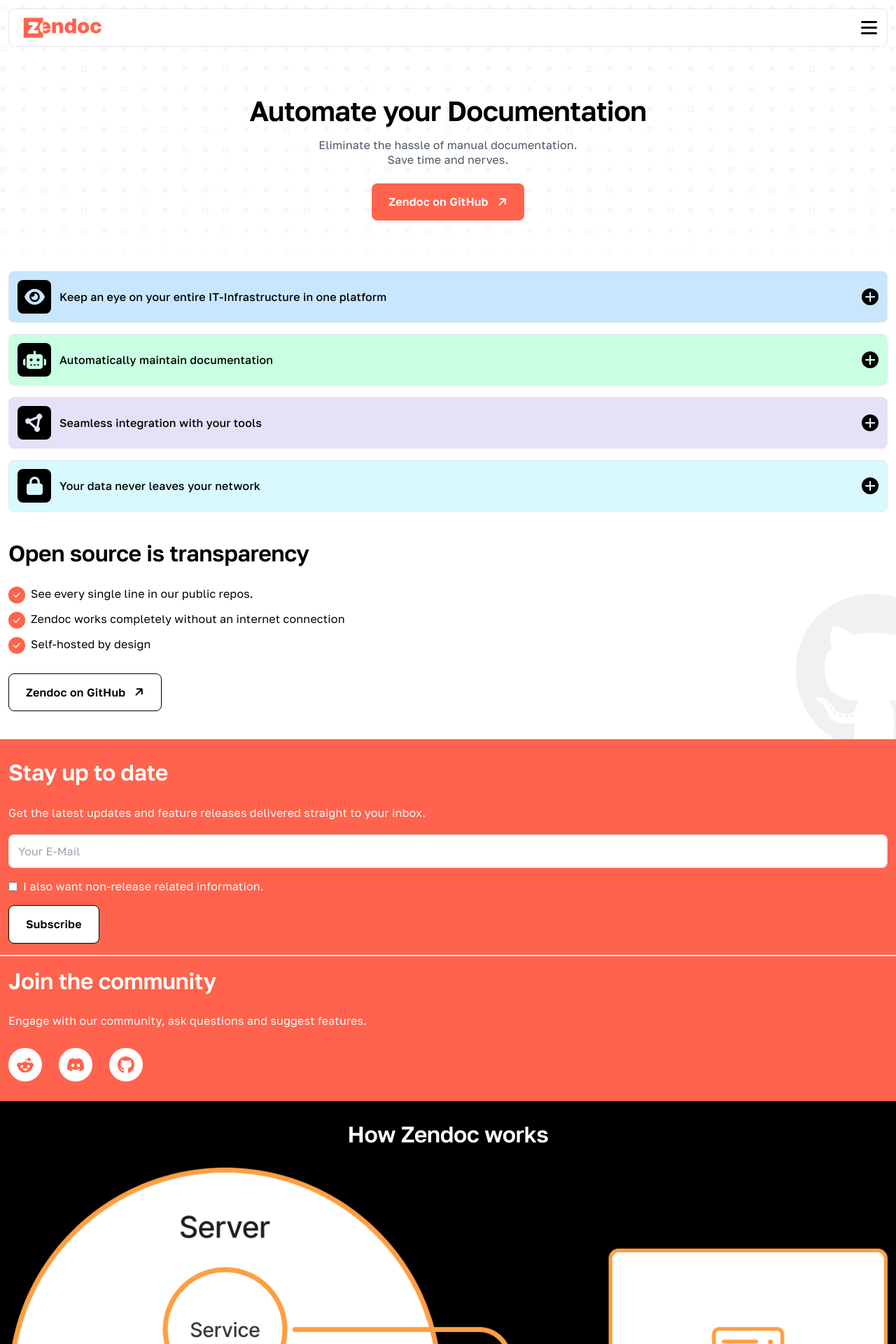
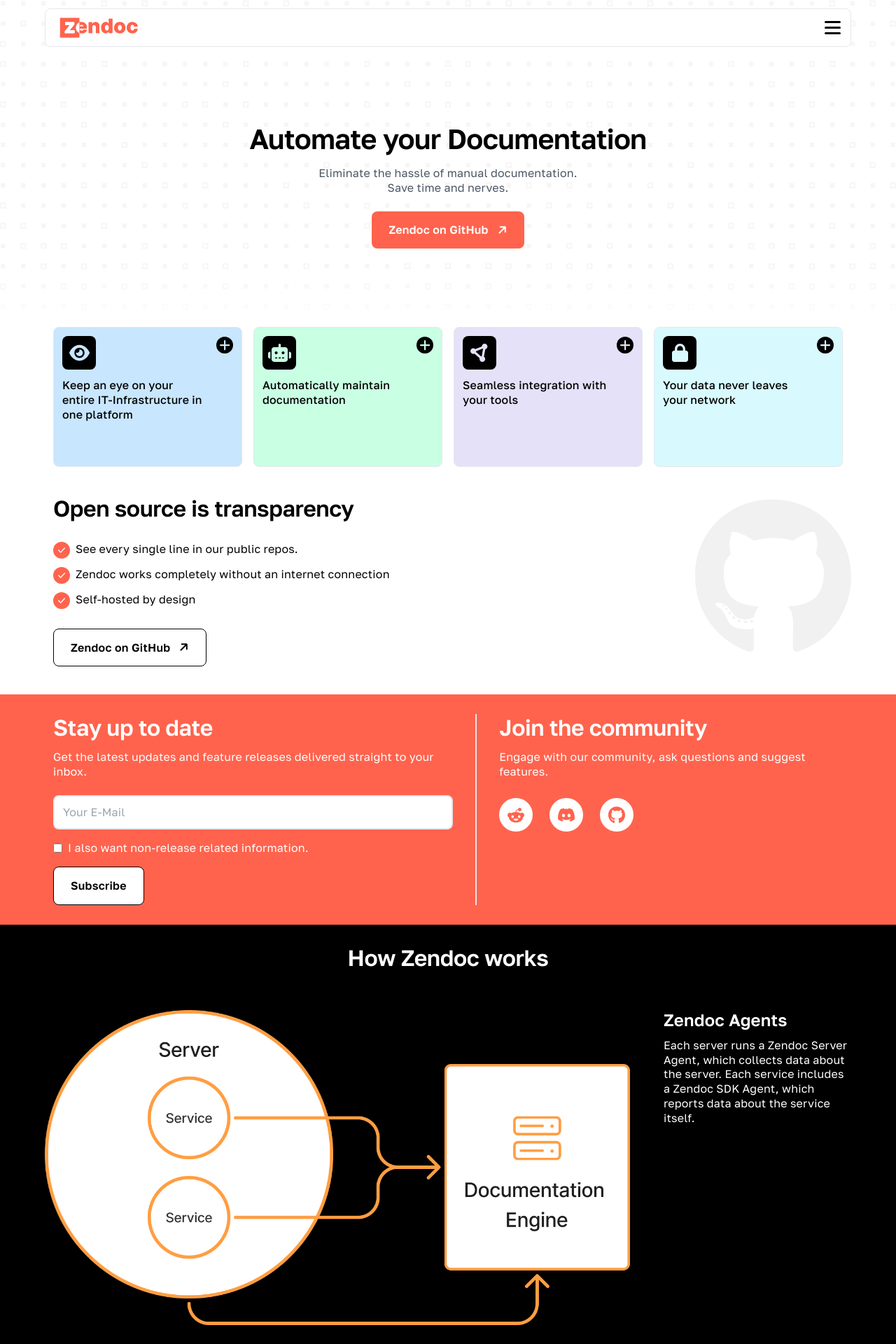
Before and after one commit to zendoc-io/zendoc.io, a Next.js app: page / in a window 1280 px wide. Shown: the top 1920 px of the page at 70% size. Built offline with nearby package versions, Linux system fonts and the light colour scheme.

Commit message:
ADD: Landing page responsive design

```diff
--- a/src/app/(default)/layout.tsx
+++ b/src/app/(default)/layout.tsx
@@ -15,7 +15,7 @@
   return (
     <div>
       <header>
-        <div className="fixed left-0 top-0 z-10 mx-3 mt-3 flex w-[calc(100%-1.5rem)] justify-between rounded-lg border bg-white p-3">
+        <div className="fixed left-1/2 top-0 z-10 mt-3 flex w-[calc(100%-1.5rem)] max-w-6xl -translate-x-1/2 transform justify-between rounded-lg border bg-white p-3">
           <Link href="/">
             <LogoIcon width={130} />
           </Link>
@@ -26,6 +26,7 @@
       </header>
       <main>{children}</main>
       <footer className="bg-primary px-3 py-5 text-white">
+        <div className="mx-auto max-w-6xl">
           <div className="mb-16">
             <p className="mb-3 text-lg font-semibold">Zendoc</p>
             <ul className="grid gap-2">
@@ -63,6 +64,7 @@
               <Link href="/legal/privacy-policy">Privacy policy</Link>
             </div>
           </div>
+        </div>
       </footer>
     </div>
   );
--- a/src/app/(default)/page.tsx
+++ b/src/app/(default)/page.tsx
@@ -7,7 +7,6 @@
 import CheckMarkText from "@/src/components/informationDisplay/CheckMarkText";
 import GitHubIcon from "@/public/icons/github.svg";
 import NewsletterSection from "@/src/components/sections/NewsletterSection";
-import Image from "next/image";
 import SideSection from "@/src/components/informationDisplay/SideSection";
 
 export default function Home() {
@@ -18,7 +17,7 @@
 
   return (
     <div>
-      <section style={style} className="px-3 py-[72px]">
+      <section style={style} className="px-3 py-[112px]">
         <h1 className="mt-16 text-center text-4xl font-semibold">
           Automate your Documentation
         </h1>
@@ -32,7 +31,7 @@
           </BaseLink>
         </div>
       </section>
-      <section className="mb-10 px-3">
+      <section className="mx-auto mb-10 max-w-6xl px-3">
         <ExpandableContainers
           containers={[
             {
@@ -68,7 +67,7 @@
           ]}
         />
       </section>
-      <section className="relative overflow-hidden px-3 pb-10">
+      <section className="relative mx-auto max-w-6xl overflow-hidden px-3 pb-10 md:overflow-auto">
         <h2 className="mb-7 text-3xl font-semibold">
           Open source is transparency
         </h2>
@@ -84,7 +83,7 @@
         <BaseLink href="https://github.com/zendoc-io" newTab type="secondary">
           Zendoc on GitHub
         </BaseLink>
-        <div className="absolute -bottom-4 -right-20 -z-10 text-[#F1F1F1]">
+        <div className="absolute -bottom-4 -right-20 -z-10 text-[#F1F1F1] md:-top-0 md:right-0">
           <GitHubIcon height={230} />
         </div>
       </section>
@@ -92,8 +91,8 @@
         <NewsletterSection />
       </section>
       <section className="bg-black px-3 py-7 text-center text-white">
-        <h2 className="mb-7 text-3xl font-semibold">How Zendoc works</h2>
-        <div className="grid gap-32">
+        <h2 className="mb-14 text-3xl font-semibold">How Zendoc works</h2>
+        <div className="mx-auto grid max-w-6xl gap-32">
           <SideSection
             title="Zendoc Agents"
             image={{
@@ -117,6 +116,7 @@
               width: 1320,
               height: 1574,
             }}
+            direction="right"
           >
             <p>
               The Zendoc Documentation Engine will automatically detect and
@@ -139,9 +139,9 @@
           </SideSection>
         </div>
       </section>
-      <section className="px-3 py-7">
+      <section className="mx-auto max-w-6xl px-3 py-7">
         <h2 className="mb-7 text-3xl font-semibold">Ready to try Zendoc?</h2>
-        <p className="mb-7">
+        <p className="mb-7 max-w-xl">
           Enjoy our live demo (when available), or for those who are further
           interested, simply visit our repository and interact with us directly.
         </p>
--- a/src/components/informationDisplay/ExpandableContainer.tsx
+++ b/src/components/informationDisplay/ExpandableContainer.tsx
@@ -23,13 +23,13 @@
   return (
     <button
       onClick={onOpen}
-      className="overflow-hidden rounded-lg border border-gray-200 p-3 text-left"
+      className={`h-[200px] flex-1 overflow-hidden rounded-lg border border-gray-200 p-3 text-left transition-all lg:flex lg:flex-col ${expanded ? "" : "flex-1"}`}
       style={{ backgroundColor: color }}
     >
-      <div className="flex items-center justify-between gap-3">
-        <div className="flex items-center gap-3">
+      <div className="flex items-center justify-between gap-3 lg:items-start">
+        <div className="flex items-center gap-3 lg:flex-col lg:items-start">
           <div
-            className="grid h-12 w-12 shrink-0 place-content-center rounded-lg bg-black"
+            className={`grid h-12 w-12 shrink-0 place-content-center rounded-lg bg-black ${expanded && "lg:h-0"} transition-all duration-300`}
             style={{ color: color }}
           >
             {icon}
@@ -46,7 +46,7 @@
         </div>
       </div>
       <div
-        className={`${expanded ? "mt-4 max-h-[200px]" : "max-h-0"} overflow-hidden text-gray-500 transition-all duration-300`}
+        className={`${expanded ? "mt-4 h-[100px]" : "h-0 w-0"} overflow-hidden text-gray-500 transition-all duration-300`}
       >
         {children}
       </div>
--- a/src/components/informationDisplay/ExpandableContainers.tsx
+++ b/src/components/informationDisplay/ExpandableContainers.tsx
@@ -24,7 +24,7 @@
   }
 
   return (
-    <div className="grid gap-4">
+    <div className="flex flex-col gap-4 lg:flex-row">
       {containers.map((container, index) => (
         <ExpandableContainer
           key={index}
--- a/src/components/informationDisplay/SideSection.tsx
+++ b/src/components/informationDisplay/SideSection.tsx
@@ -5,20 +5,33 @@
   image: { src: string; alt: string; width: number; height: number };
   title: string;
   children: React.ReactNode;
+  direction?: "left" | "right";
 };
 
-export default function SideSection({ image, title, children }: Props) {
+export default function SideSection({
+  image,
+  title,
+  children,
+  direction = "left",
+}: Props) {
+  const classes = {
+    left: "md:flex md:gap-12 md:text-left",
+    right: "md:flex md:gap-12 md:text-left md:flex-row-reverse",
+  }[direction];
+
   return (
-    <div>
+    <div className={classes}>
       <Image
         src={image.src}
         alt={image.alt}
         width={image.width}
         height={image.height}
-        className="mx-auto mb-8"
+        className="mx-auto mb-8 max-h-[450px] w-full object-contain"
       />
-      <h3 className="mb-3 text-2xl font-semibold">{title}</h3>
-      <div>{children}</div>
+      <div>
+        <h3 className="mb-3 text-2xl font-semibold">{title}</h3>
+        <div>{children}</div>
+      </div>
     </div>
   );
 }
--- a/src/components/sections/NewsletterSection.tsx
+++ b/src/components/sections/NewsletterSection.tsx
@@ -11,10 +11,10 @@
   const id = Math.random().toString(16).substring(2);
 
   return (
-    <div>
-      <div className="px-3">
-        <h2 className="mb-7 text-3xl font-semibold">Stay up to date</h2>
-        <p className="mb-5">
+    <div className="md:mx-auto md:flex md:max-w-6xl">
+      <div className="mx-auto max-w-6xl px-3 md:border-r-2 md:pr-8">
+        <h2 className="mb-3 text-3xl font-semibold">Stay up to date</h2>
+        <p className="mb-6">
           Get the latest updates and feature releases delivered straight to your
           inbox.
         </p>
@@ -29,9 +29,9 @@
           <BaseButton type="secondary">Subscribe</BaseButton>
         </div>
       </div>
-      <div className="my-4 h-[2px] bg-white"></div>
-      <div className="px-3">
-        <h2 className="mb-7 text-3xl font-semibold">Join the community</h2>
+      <div className="my-4 h-[2px] bg-white md:hidden"></div>
+      <div className="mx-auto max-w-6xl px-3 md:pl-8">
+        <h2 className="mb-3 text-3xl font-semibold">Join the community</h2>
         <p className="mb-7">
           Engage with our community, ask questions and suggest features.
         </p>
```
Lines whose indentation alone changed are shown as unchanged.
